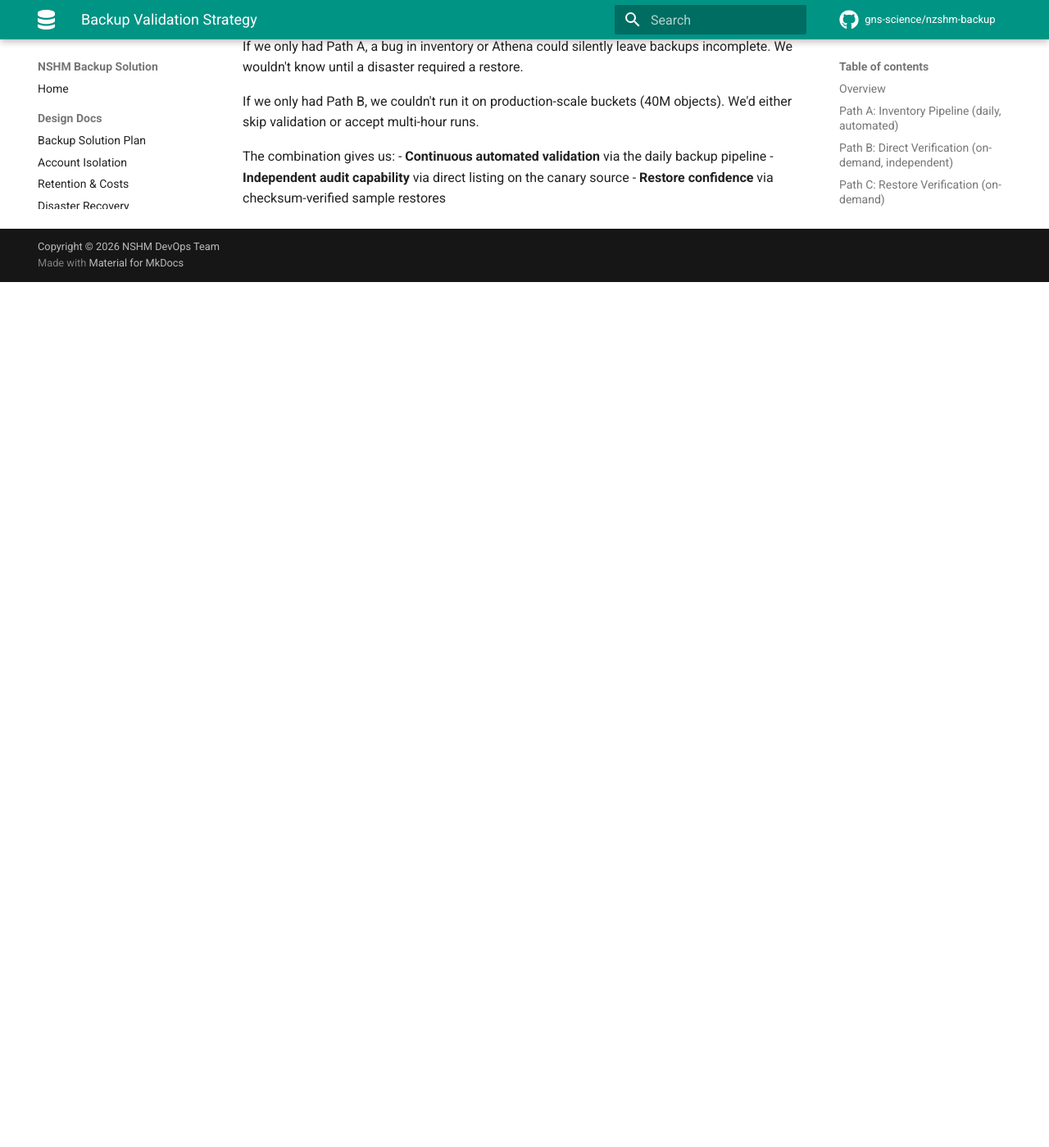
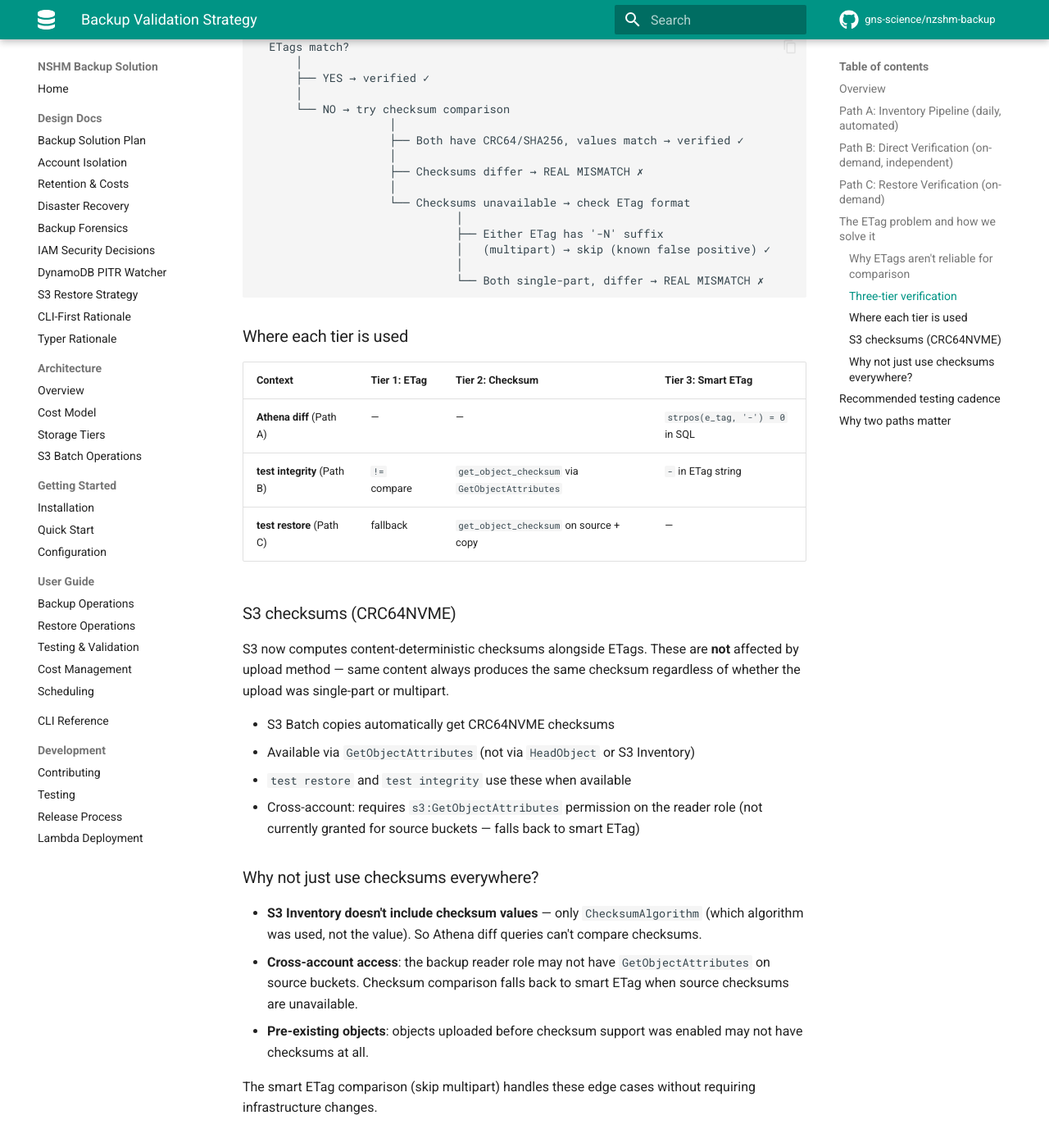
Before and after one commit to GNS-Science/aws-snapshot, an MkDocs documentation site: the page built from docs/design/VALIDATION_STRATEGY.md, in a window 1280 px wide and 1400 px high, scrolled down 2880 px. Shown: the whole window at 82% size. Built offline with MkDocs 1.6.1 and Material for MkDocs 9.7.7, drawn with Linux system fonts in a browser that asks for light colours; comment, search, counter and statistics services are not loaded; the version menu is left out; before the commit the page ends 3224 px from its top, so only the background shows below that; some of the changed text lies outside the part shown.

Commit message:
docs: add ETag problem and three-tier verification to validation strategy
Explains why S3 ETags aren't reliable (multipart vs single-part),
the three-tier verification cascade (ETag → checksum → smart ETag),
where each tier is used, and why checksums can't be used everywhere
(inventory doesn't include values, cross-account access limitations).

````diff
--- a/docs/design/VALIDATION_STRATEGY.md
+++ b/docs/design/VALIDATION_STRATEGY.md
@@ -9,11 +9,11 @@ backup run (inventory-based), and one that bypasses the pipeline entirely
 ```
 ┌─────────────────────────────────────────────────────────────────────┐
 │                     SOURCE BUCKETS                                  │
-│        (toshi 7M, ths 4M, static 40M, weka 11 objects)            │
+│        (toshi 7M, ths 4M, static 40M, weka 11 objects).             │
 └──────────────┬──────────────────────────────────┬───────────────────┘
                │                                  │
-               │  S3 Inventory (daily)             │  Direct S3 API
-               │  Parquet snapshots                │  list_objects_v2
+               │  S3 Inventory (daily)            │  Direct S3 API
+               │  Parquet snapshots               │  list_objects_v2
                ▼                                  │
 ┌──────────────────────────────┐                  │
 │       ATHENA DIFF QUERY      │                  │
@@ -99,6 +99,85 @@ in seconds. If the pipeline is wrong for weka, it's wrong for everything.
 This catches a class of problems that neither Path A nor Path B detect:
 corrupted data that has the right key/size/ETag but wrong content.
 
+## The ETag problem and how we solve it
+
+### Why ETags aren't reliable for comparison
+
+S3 ETags are computed differently depending on how an object was uploaded:
+
+- **Single-part upload** → ETag = MD5 of content (deterministic)
+- **Multipart upload** → ETag = MD5 of concatenated part-MD5s + `-N` suffix
+  (depends on part count and chunk boundaries, NOT just content)
+
+When S3 Batch copies an object, it may use a different upload method than the
+original. Two identical files can have different ETags:
+
+```
+Source:  "ecff333f8d530ab722377c9440c57342-2"   (multipart, 2 parts)
+Backup:  "2ee248473e80f1310dcc6ae80005368f"      (single-part copy)
+```
+
+Same bytes, different ETags. A naive comparison flags this as a mismatch —
+producing thousands of false positives (4,224 per THS run before we fixed it).
+
+### Three-tier verification
+
+Each comparison point in the system uses a cascade of increasingly
+permissive checks:
+
+```
+  ETags match?
+      │
+      ├── YES → verified ✓
+      │
+      └── NO → try checksum comparison
+                    │
+                    ├── Both have CRC64/SHA256, values match → verified ✓
+                    │
+                    ├── Checksums differ → REAL MISMATCH ✗
+                    │
+                    └── Checksums unavailable → check ETag format
+                              │
+                              ├── Either ETag has '-N' suffix
+                              │   (multipart) → skip (known false positive) ✓
+                              │
+                              └── Both single-part, differ → REAL MISMATCH ✗
+```
+
+### Where each tier is used
+
+| Context | Tier 1: ETag | Tier 2: Checksum | Tier 3: Smart ETag |
+|---------|-------------|-----------------|-------------------|
+| **Athena diff** (Path A) | — | — | `strpos(e_tag, '-') = 0` in SQL |
+| **test integrity** (Path B) | `!=` compare | `get_object_checksum` via `GetObjectAttributes` | `-` in ETag string |
+| **test restore** (Path C) | fallback | `get_object_checksum` on source + copy | — |
+
+### S3 checksums (CRC64NVME)
+
+S3 now computes content-deterministic checksums alongside ETags. These are
+**not** affected by upload method — same content always produces the same
+checksum regardless of whether the upload was single-part or multipart.
+
+- S3 Batch copies automatically get CRC64NVME checksums
+- Available via `GetObjectAttributes` (not via `HeadObject` or S3 Inventory)
+- `test restore` and `test integrity` use these when available
+- Cross-account: requires `s3:GetObjectAttributes` permission on the reader
+  role (not currently granted for source buckets — falls back to smart ETag)
+
+### Why not just use checksums everywhere?
+
+- **S3 Inventory doesn't include checksum values** — only `ChecksumAlgorithm`
+  (which algorithm was used, not the value). So Athena diff queries can't
+  compare checksums.
+- **Cross-account access**: the backup reader role may not have
+  `GetObjectAttributes` on source buckets. Checksum comparison falls back
+  to smart ETag when source checksums are unavailable.
+- **Pre-existing objects**: objects uploaded before checksum support was
+  enabled may not have checksums at all.
+
+The smart ETag comparison (skip multipart) handles these edge cases without
+requiring infrastructure changes.
+
 ## Recommended testing cadence
 
 | Test | Frequency | What it validates | Time |
````
